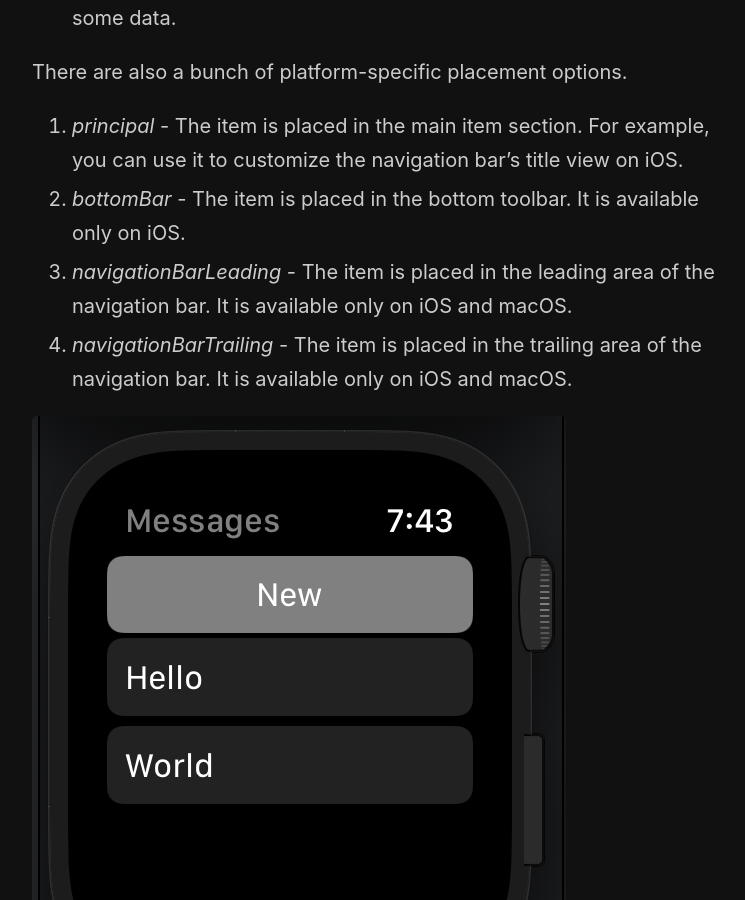
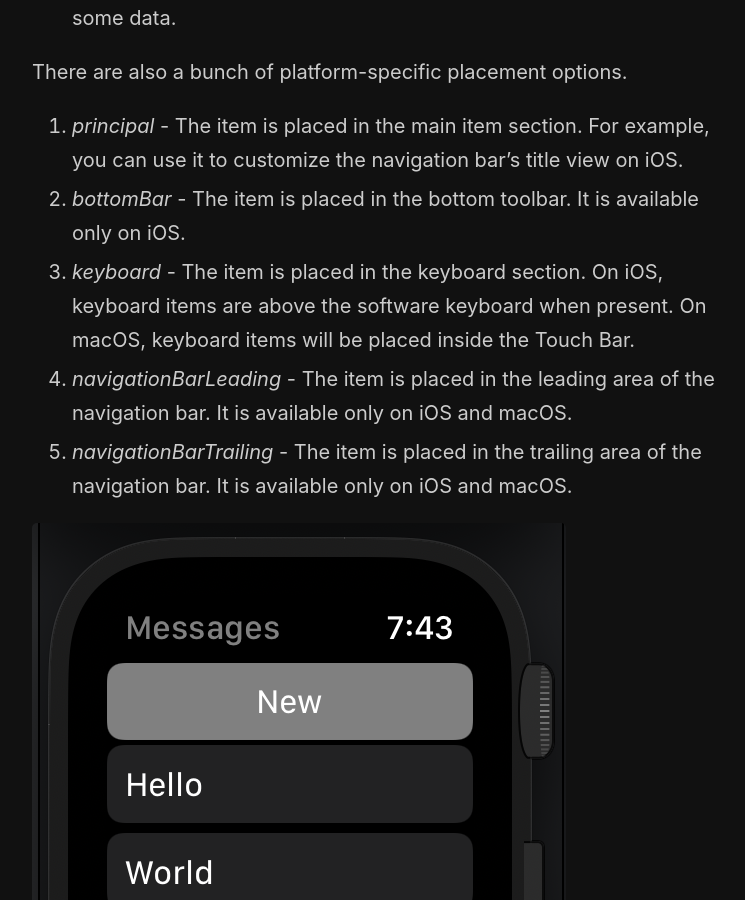
Before and after one commit to mecid/mecid.github.io, a Jekyll site: the page built from _posts/2020-07-15-mastering-toolbars-in-swiftui.md, in a window 1280 px wide and 900 px high, scrolled down 2901 px. Shown: the whole window, without its empty margins (258-1003 px from the left). Built offline with Jekyll 4.4.1, drawn with Linux system fonts in a browser that asks for light colours.

Commit message:
keyboard toolbar placement added

```diff
--- a/_posts/2020-07-15-mastering-toolbars-in-swiftui.md
+++ b/_posts/2020-07-15-mastering-toolbars-in-swiftui.md
@@ -73,8 +73,9 @@ There are placement options that we can use only in toolbars presented by a moda
 There are also a bunch of platform-specific placement options.
 0. *principal* - The item is placed in the main item section. For example, you can use it to customize the navigation bar's title view on iOS.
 1. *bottomBar* - The item is placed in the bottom toolbar. It is available only on iOS.
-2. *navigationBarLeading* - The item is placed in the leading area of the navigation bar. It is available only on iOS and macOS.
-3. *navigationBarTrailing* - The item is placed in the trailing area of the navigation bar. It is available only on iOS and macOS.
+2. *keyboard* - The item is placed in the keyboard section. On iOS, keyboard items are above the software keyboard when present. On macOS, keyboard items will be placed inside the Touch Bar.
+3. *navigationBarLeading* - The item is placed in the leading area of the navigation bar. It is available only on iOS and macOS.
+4. *navigationBarTrailing* - The item is placed in the trailing area of the navigation bar. It is available only on iOS and macOS.
 
 ![watchOS-toolbar](/public/watchOS.png)
 
```
